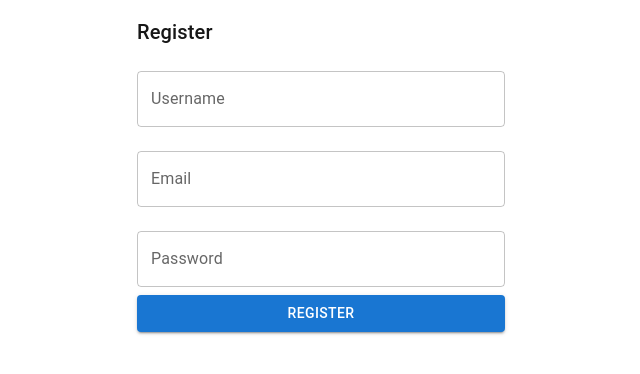
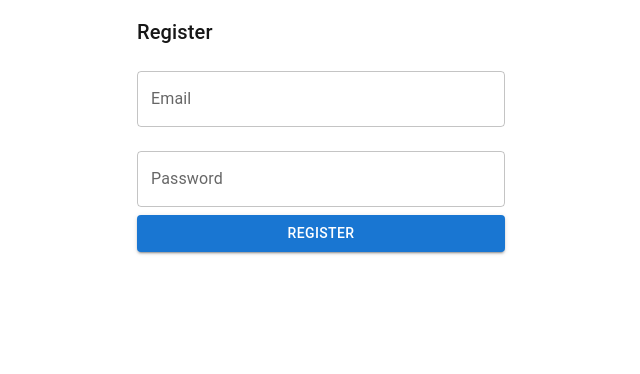
Before and after one commit to GKnight03/assignmentretry, a Next.js app: page /register in a window 1280 px wide. Shown: the top 374 px of the page, without its empty margins (319-959 px from the left). Built offline with nearby package versions, Linux system fonts and the light colour scheme.

Commit message:
Update page.js

```diff
--- a/src/app/register/page.js
+++ b/src/app/register/page.js
@@ -5,14 +5,13 @@ import { useState } from 'react';
 import { TextField, Button, Typography, Box } from '@mui/material';
 
 export default function RegisterPage() {
-  const [username, setUsername] = useState('');
   const [email, setEmail] = useState('');
   const [password, setPassword] = useState('');
   const [error, setError] = useState('');
   const [successMessage, setSuccessMessage] = useState('');
 
   const handleRegister = async () => {
-    if (!username || !email || !password) {
+    if (!email || !password) {
       setError('All fields are required.');
       return;
     }
@@ -21,7 +20,7 @@ export default function RegisterPage() {
       const response = await fetch('/api/register', {
         method: 'POST',
         headers: { 'Content-Type': 'application/json' },
-        body: JSON.stringify({ username, email, password }),
+        body: JSON.stringify({ email, password }),
       });
 
       const data = await response.json();
@@ -44,14 +43,6 @@ export default function RegisterPage() {
       {successMessage && <Typography color="green" variant="body2">{successMessage}</Typography>}
 
       <TextField
-        label="Username"
-        variant="outlined"
-        fullWidth
-        margin="normal"
-        value={username}
-        onChange={(e) => setUsername(e.target.value)}
-      />
-      <TextField
         label="Email"
         variant="outlined"
         fullWidth
```
